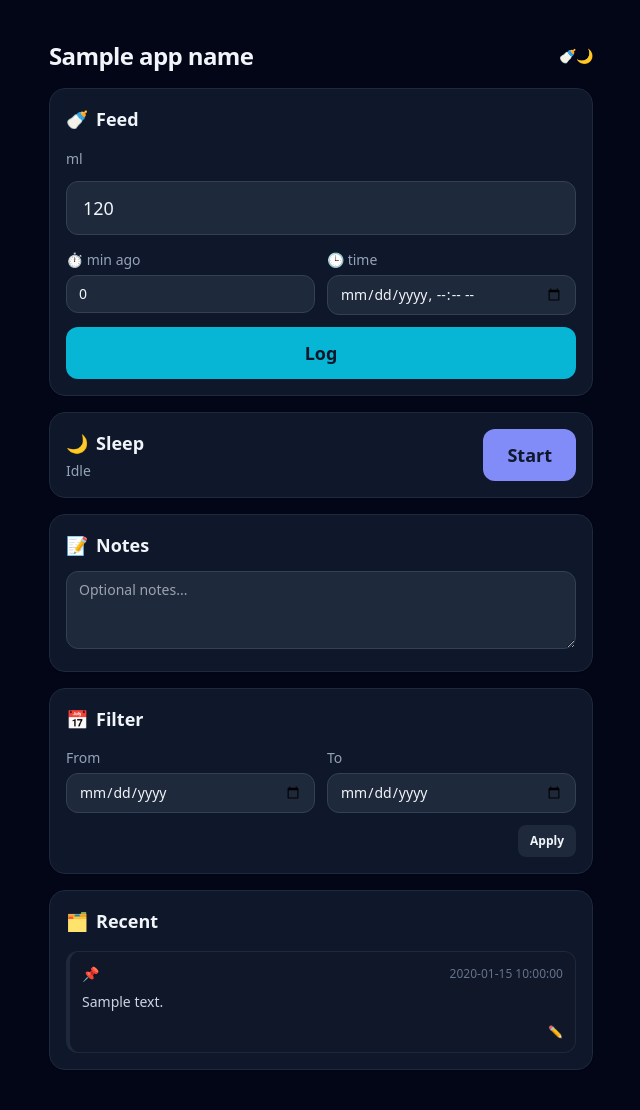
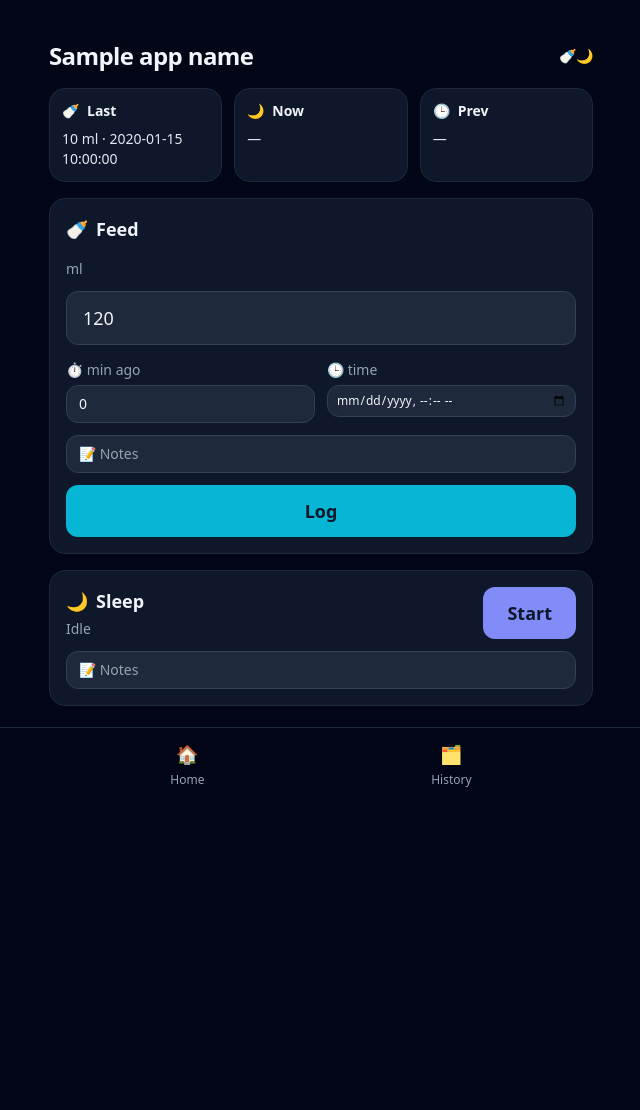
Before and after one commit to kvboe/FeedApp, a Python web app: template templates/index.html in a window 1280 px wide. Shown: the whole page, without its empty margins (319-959 px from the left). After the commit the page ends 787 px from the top, so only its background shows below. Run offline with Jinja, Linux system fonts and the light colour scheme; the template is opened without the code that fills it: most values are stand-ins (such as "Sample title", 1, 10 or a date in 2020); some libraries are stand-ins or nearby versions.

Commit message:
feat: add statistics tracking and enhance UI with new navigation and history page

```diff
--- a/templates/_entry_edit.html
+++ b/templates/_entry_edit.html
@@ -28,7 +28,7 @@
           name="created_at"
           type="datetime-local"
           value="{{ format_datetime_input(entry.created_at) }}"
-          class="mt-1 w-full rounded-xl bg-slate-800 border border-slate-700 px-3 py-2 text-sm"
+          class="mt-1 w-full rounded-xl bg-slate-800 border border-slate-700 px-2 py-1.5 text-xs"
         />
       </div>
     {% else %}
@@ -39,7 +39,7 @@
           name="started_at"
           type="datetime-local"
           value="{{ format_datetime_input(entry.started_at) }}"
-          class="mt-1 w-full rounded-xl bg-slate-800 border border-slate-700 px-3 py-2 text-sm"
+          class="mt-1 w-full rounded-xl bg-slate-800 border border-slate-700 px-2 py-1.5 text-xs"
         />
       </div>
       <div>
@@ -49,7 +49,7 @@
           name="ended_at"
           type="datetime-local"
           value="{{ format_datetime_input(entry.ended_at) }}"
-          class="mt-1 w-full rounded-xl bg-slate-800 border border-slate-700 px-3 py-2 text-sm"
+          class="mt-1 w-full rounded-xl bg-slate-800 border border-slate-700 px-2 py-1.5 text-xs"
         />
       </div>
     {% endif %}
--- /dev/null
+++ b/templates/_entry_update_response.html
@@ -0,0 +1,3 @@
+{% include "_entry_card.html" %}
+
+{% include "_stats.html" %}
--- /dev/null
+++ b/templates/_feed_response.html
@@ -0,0 +1 @@
+{% include "_stats.html" %}
--- /dev/null
+++ b/templates/_nav.html
@@ -0,0 +1,12 @@
+<nav class="fixed bottom-0 left-0 right-0 bg-slate-950/90 border-t border-slate-800 backdrop-blur">
+  <div class="mx-auto max-w-xl px-6 py-3 flex items-center justify-around text-xs">
+    <a href="/" class="flex flex-col items-center gap-1 {{ 'text-slate-200' if active_page == 'home' else 'text-slate-400' }}">
+      <span class="text-lg">🏠</span>
+      <span>Home</span>
+    </a>
+    <a href="/history" class="flex flex-col items-center gap-1 {{ 'text-slate-200' if active_page == 'history' else 'text-slate-400' }}">
+      <span class="text-lg">🗂️</span>
+      <span>History</span>
+    </a>
+  </div>
+</nav>
--- a/templates/_sleep_status.html
+++ b/templates/_sleep_status.html
@@ -13,7 +13,7 @@
   <form
     hx-post="/sleep/toggle"
     hx-swap="none"
-    hx-include="#notes,#filters"
+    hx-include="#sleep-notes"
   >
     {% if sleep_state.active %}
       <button
@@ -32,3 +32,10 @@
     {% endif %}
   </form>
 </div>
+<input
+  id="sleep-notes"
+  name="notes"
+  type="text"
+  placeholder="📝 Notes"
+  class="mt-3 w-full rounded-xl bg-slate-800 border border-slate-700 px-3 py-2 text-sm focus:outline-none focus:ring-2 focus:ring-cyan-500"
+ />
--- a/templates/_sleep_toggle_response.html
+++ b/templates/_sleep_toggle_response.html
@@ -2,4 +2,4 @@
   {% include "_sleep_status.html" %}
 </div>
 
-{% include "_entries.html" %}
+{% include "_stats.html" %}
--- /dev/null
+++ b/templates/_stats.html
@@ -0,0 +1,43 @@
+<div id="stats" class="grid grid-cols-1 gap-3 sm:grid-cols-3" {% if stats_oob %}hx-swap-oob="outerHTML"{% endif %}>
+  <div class="rounded-2xl bg-slate-900 border border-slate-800 p-3">
+    <div class="flex items-center gap-2 text-sm font-semibold">
+      <span>🍼</span>
+      <span>Last</span>
+    </div>
+    <div class="mt-2 text-sm text-slate-200">
+      {% if stats.last_feed %}
+        {{ stats.last_feed["amount_ml"] }} ml · {{ format_datetime(stats.last_feed["created_at"]) }}
+      {% else %}
+        —
+      {% endif %}
+    </div>
+  </div>
+
+  <div class="rounded-2xl bg-slate-900 border border-slate-800 p-3">
+    <div class="flex items-center gap-2 text-sm font-semibold">
+      <span>🌙</span>
+      <span>Now</span>
+    </div>
+    <div class="mt-2 text-sm text-slate-200">
+      {% if stats.sleep_active %}
+        {{ format_duration(stats.current_sleep_duration) }}
+      {% else %}
+        —
+      {% endif %}
+    </div>
+  </div>
+
+  <div class="rounded-2xl bg-slate-900 border border-slate-800 p-3">
+    <div class="flex items-center gap-2 text-sm font-semibold">
+      <span>🕒</span>
+      <span>Prev</span>
+    </div>
+    <div class="mt-2 text-sm text-slate-200">
+      {% if stats.last_sleep %}
+        {{ format_duration(stats.last_sleep["duration_sec"]) }}
+      {% else %}
+        —
+      {% endif %}
+    </div>
+  </div>
+</div>
--- a/templates/index.html
+++ b/templates/index.html
@@ -16,13 +16,15 @@
     <script src="https://cdn.tailwindcss.com"></script>
   </head>
   <body class="bg-slate-950 text-slate-100 min-h-screen">
-    <main class="mx-auto max-w-xl px-4 py-6 sm:py-10">
+    <main class="mx-auto max-w-xl px-4 py-6 sm:py-10 pb-24">
       <header class="mb-4 flex items-center justify-between">
         <h1 class="text-2xl font-semibold tracking-tight">{{ app_name }}</h1>
         <span class="text-slate-400 text-sm">🍼🌙</span>
       </header>
 
       <section class="space-y-4">
+        {% include "_stats.html" %}
+
         <div class="rounded-2xl bg-slate-900 border border-slate-800 p-4 shadow-sm">
           <div class="flex items-center gap-2 text-lg font-semibold">
             <span>🍼</span>
@@ -31,9 +33,9 @@
           <form
             class="mt-4 flex flex-col gap-3"
             hx-post="/feed"
-            hx-target="#entries"
+            hx-target="#stats"
             hx-swap="outerHTML"
-            hx-include="#notes,#filters"
+            hx-include="#feed-notes"
           >
             <label class="text-sm text-slate-400" for="amount_ml">ml</label>
             <input
@@ -62,10 +64,17 @@
                   id="created_at"
                   name="created_at"
                   type="datetime-local"
-                  class="mt-1 w-full rounded-xl bg-slate-800 border border-slate-700 px-3 py-2 text-sm focus:outline-none focus:ring-2 focus:ring-cyan-500"
+                  class="mt-1 w-full rounded-xl bg-slate-800 border border-slate-700 px-2 py-1.5 text-xs focus:outline-none focus:ring-2 focus:ring-cyan-500"
                 />
               </div>
             </div>
+            <input
+              id="feed-notes"
+              name="notes"
+              type="text"
+              placeholder="📝 Notes"
+              class="w-full rounded-xl bg-slate-800 border border-slate-700 px-3 py-2 text-sm focus:outline-none focus:ring-2 focus:ring-cyan-500"
+            />
             <button
               type="submit"
               class="rounded-xl bg-cyan-500 text-slate-900 font-semibold py-3 text-lg hover:bg-cyan-400 transition"
@@ -78,66 +87,8 @@
         <div class="rounded-2xl bg-slate-900 border border-slate-800 p-4 shadow-sm" id="sleep-status">
           {% include "_sleep_status.html" %}
         </div>
-
-        <div class="rounded-2xl bg-slate-900 border border-slate-800 p-4 shadow-sm">
-          <div class="flex items-center gap-2 text-lg font-semibold">
-            <span>📝</span>
-            <span>Notes</span>
-          </div>
-          <textarea
-            id="notes"
-            name="notes"
-            rows="3"
-            class="mt-3 w-full rounded-xl bg-slate-800 border border-slate-700 px-3 py-2 text-sm focus:outline-none focus:ring-2 focus:ring-cyan-500"
-            placeholder="Optional notes..."
-          ></textarea>
-        </div>
-
-        <div class="rounded-2xl bg-slate-900 border border-slate-800 p-4 shadow-sm">
-          <div class="flex items-center gap-2 text-lg font-semibold">
-            <span>📅</span>
-            <span>Filter</span>
-          </div>
-          <form
-            id="filters"
-            class="mt-3 grid grid-cols-1 sm:grid-cols-2 gap-3"
-            hx-get="/entries"
-            hx-target="#entries"
-            hx-swap="outerHTML"
-          >
-            <div>
-              <label class="text-sm text-slate-400" for="start_date">From</label>
-              <input
-                id="start_date"
-                name="start_date"
-                type="date"
-                value="{{ start_date }}"
-                class="mt-1 w-full rounded-xl bg-slate-800 border border-slate-700 px-3 py-2 text-sm focus:outline-none focus:ring-2 focus:ring-cyan-500"
-              />
-            </div>
-            <div>
-              <label class="text-sm text-slate-400" for="end_date">To</label>
-              <input
-                id="end_date"
-                name="end_date"
-                type="date"
-                value="{{ end_date }}"
-                class="mt-1 w-full rounded-xl bg-slate-800 border border-slate-700 px-3 py-2 text-sm focus:outline-none focus:ring-2 focus:ring-cyan-500"
-              />
-            </div>
-            <div class="sm:col-span-2 flex justify-end">
-              <button
-                type="submit"
-                class="rounded-lg bg-slate-800 text-slate-100 text-xs font-semibold px-3 py-2 hover:bg-slate-700"
-              >
-                Apply
-              </button>
-            </div>
-          </form>
-        </div>
-
-        {% include "_entries.html" %}
       </section>
     </main>
+    {% include "_nav.html" %}
   </body>
 </html>
```
Also changed, not shown: main.py (+81 -4 lines), templates/history.html (added, +74 -0 lines).
